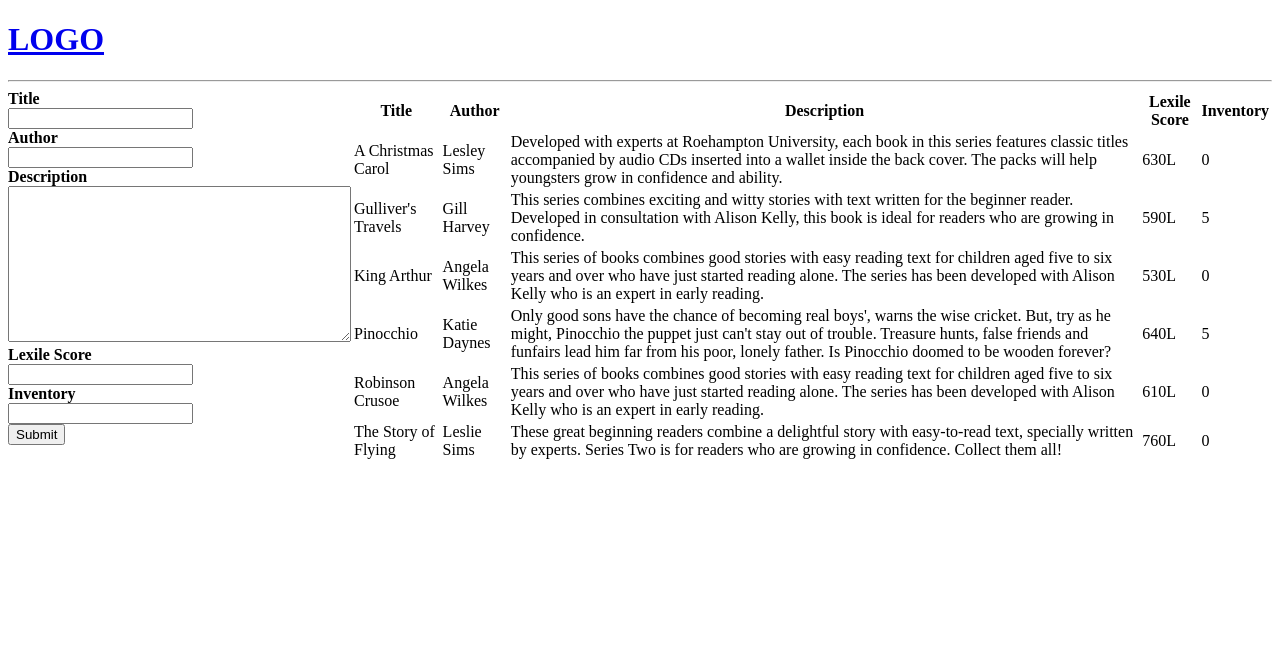
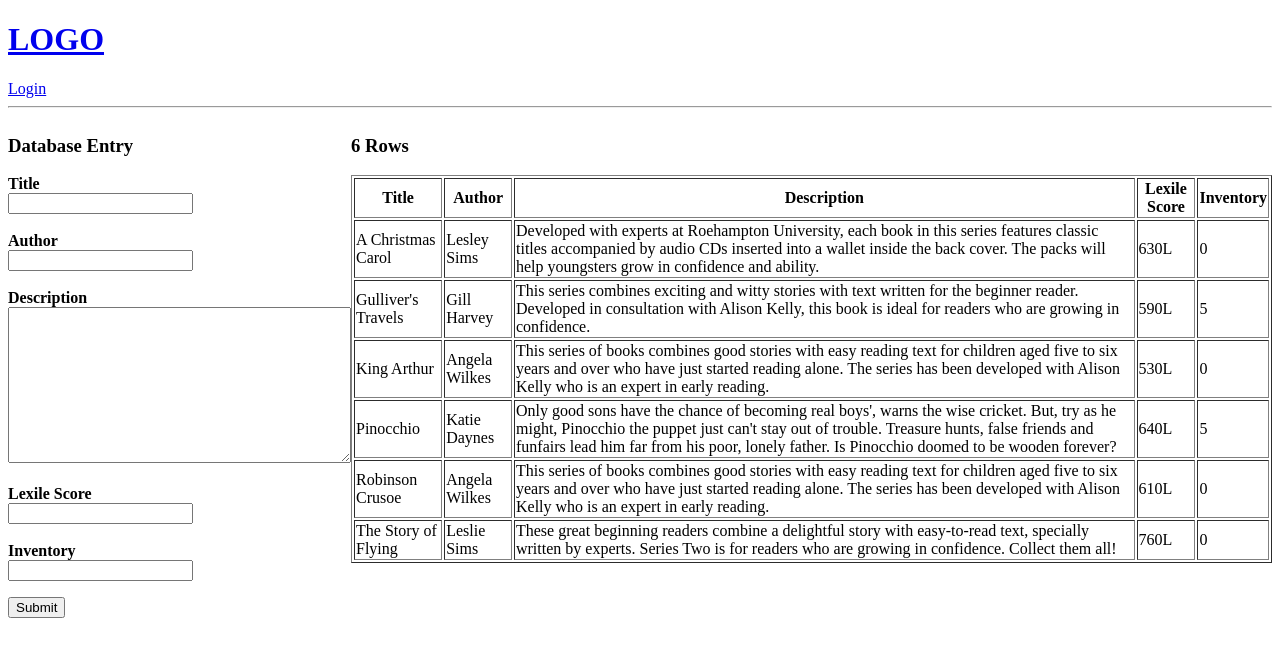
Before and after one commit to JamesW1988/Flamingo-Book-Club, a Django app: page /database-form/ in a window 1280 px wide. Shown: the top 657 px of the page. Run offline with Django 4.2, Linux system fonts and the light colour scheme; data comes from the database, SQL or seed files in the repository.

Commit message:
added login
added a login_page added the url path for it. created a login link in the header.  added a login function in the views file

```diff
--- a/base/templates/base/database_form.html
+++ b/base/templates/base/database_form.html
@@ -7,32 +7,36 @@
         display: grid;
         grid-template-columns: 1fr 5fr;
     }
+    form{
+        width: 100%;
+    }
 </style>
 
 <div class="database-container">
 
-    <div>
-        <form method="POST" action="">
+    <div class="form">
+        <h3>Database Entry</h3>
+        <form method="POST" action="" style="width: 100%;">
             {% csrf_token %}
             <div>
                 <label for="title"><strong>Title</strong><br></label>
                 {{ form.title }}
               </div>
               <div>
-                <label for="author"><strong>Author</strong><br></label>
+                <label for="author"><strong><br>Author</strong><br></label>
                 {{ form.author }}
               </div>
               <div>
-                <label for="description"><strong>Description</strong><br></label>
+                <label for="description"><strong><br>Description</strong><br></label>
                 {{ form.description }}
               </div>
               <div>
-                <label for="lexile_score"><strong>Lexile Score</strong><br></label>
+                <label for="lexile_score"><strong><br>Lexile Score</strong><br></label>
                 {{ form.lexile_score }}
               </div>
               <div>
-                <label for="inventory"><strong>Inventory</strong><br></label>
-                {{ form.inventory }}
+                <label for="inventory"><strong><br>Inventory</strong><br></label>
+                {{ form.inventory }}<p></p>
               </div>
             <input type="submit" value="Submit" />
         </form>
@@ -40,7 +44,8 @@
 
     <div>
         <div>
-            <table style="width: 100%;">
+            <h3>{{ row_count }} Rows</h3>
+            <table style="width: 100%;" border="1">
                 <thead style="margin: auto;">
                     <tr>
                         <th>Title</th>
--- a/base/urls.py
+++ b/base/urls.py
@@ -5,6 +5,7 @@ from . import views
 
 
 urlpatterns = [
+    path('login/', views.loginPage, name="login"),
     path('', views.home, name="home"),
     path('database/<str:pk>', views.database, name="database"),
     path('about/<str:pk>', views.aboutpage, name="about"),
--- a/base/views.py
+++ b/base/views.py
@@ -1,13 +1,37 @@
 from django.shortcuts import render, redirect
+from django.contrib.auth.models import User
+from django.contrib import messages
+from django.contrib.auth import authenticate, login, logout
 from .models import BookDatabase
 from .forms import DatabaseForm
-
 
 about = [
     {'id':1, 'name': 'How this got started'},
     {'id':2, 'name': 'Who is this program for'},
     {'id':3, 'name': 'Why it is important'},
 ]
+
+def loginPage(request):
+
+    if request.method == 'POST':
+        username = request.POST.get(username)
+        password = request.POST.get(password)
+
+        try:
+            user = User.objects.get(username = username)
+        except:
+            messages.error(request, 'User does not exist')
+
+            user = authenticate(request, username=username, password=password)
+
+        if user is not None:
+            login(request, user)
+            return redirect('home')
+        else:
+            messages.error(request, 'Username or Password is incorrect')
+
+    context = {}
+    return render(request, 'base/login_register.html', context)
 
 def home(request):
     databases = BookDatabase.objects.all()
@@ -31,6 +55,7 @@ def aboutpage(request, pk):
 
 def databaseForm(request):
     databases = BookDatabase.objects.all()
+    row_count = databases.count()
     form = DatabaseForm()
 
     if request.method == 'POST':
@@ -39,5 +64,5 @@ def databaseForm(request):
             form.save()
             return redirect('database-form')
 
-    context = {'form':form,'databases':databases}
+    context = {'form':form,'databases':databases, 'row_count':row_count}
     return render(request, 'base/database_form.html', context)
--- a/templates/navbar.html
+++ b/templates/navbar.html
@@ -1,5 +1,5 @@
 <a href="/">
     <h1>LOGO</h1>
 </a>
-
+<a href="{% url 'login' %}">Login</a>
 <hr>
```
Also changed, not shown: base/templates/base/login_register.html (added, +27 -0 lines).
